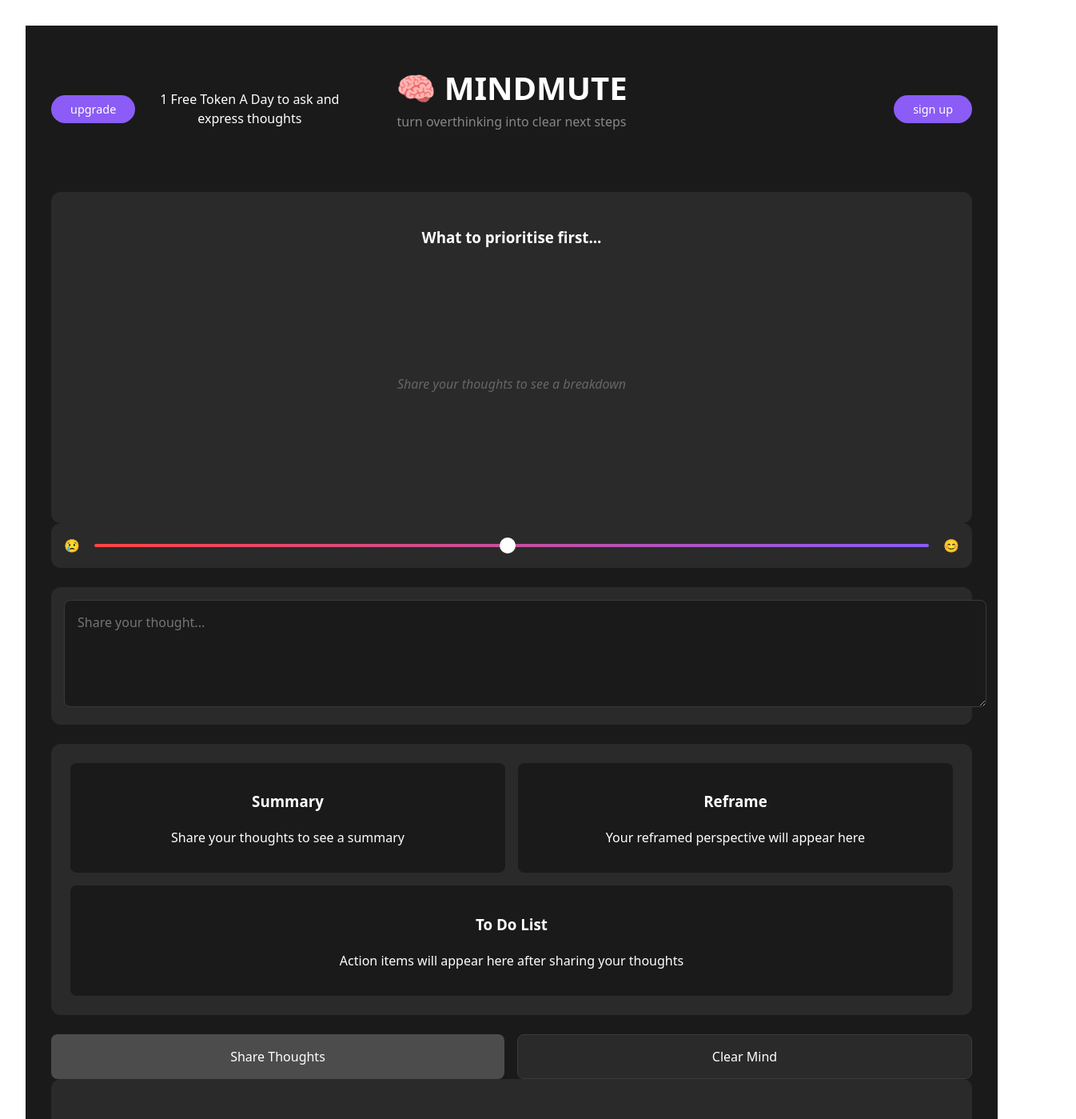
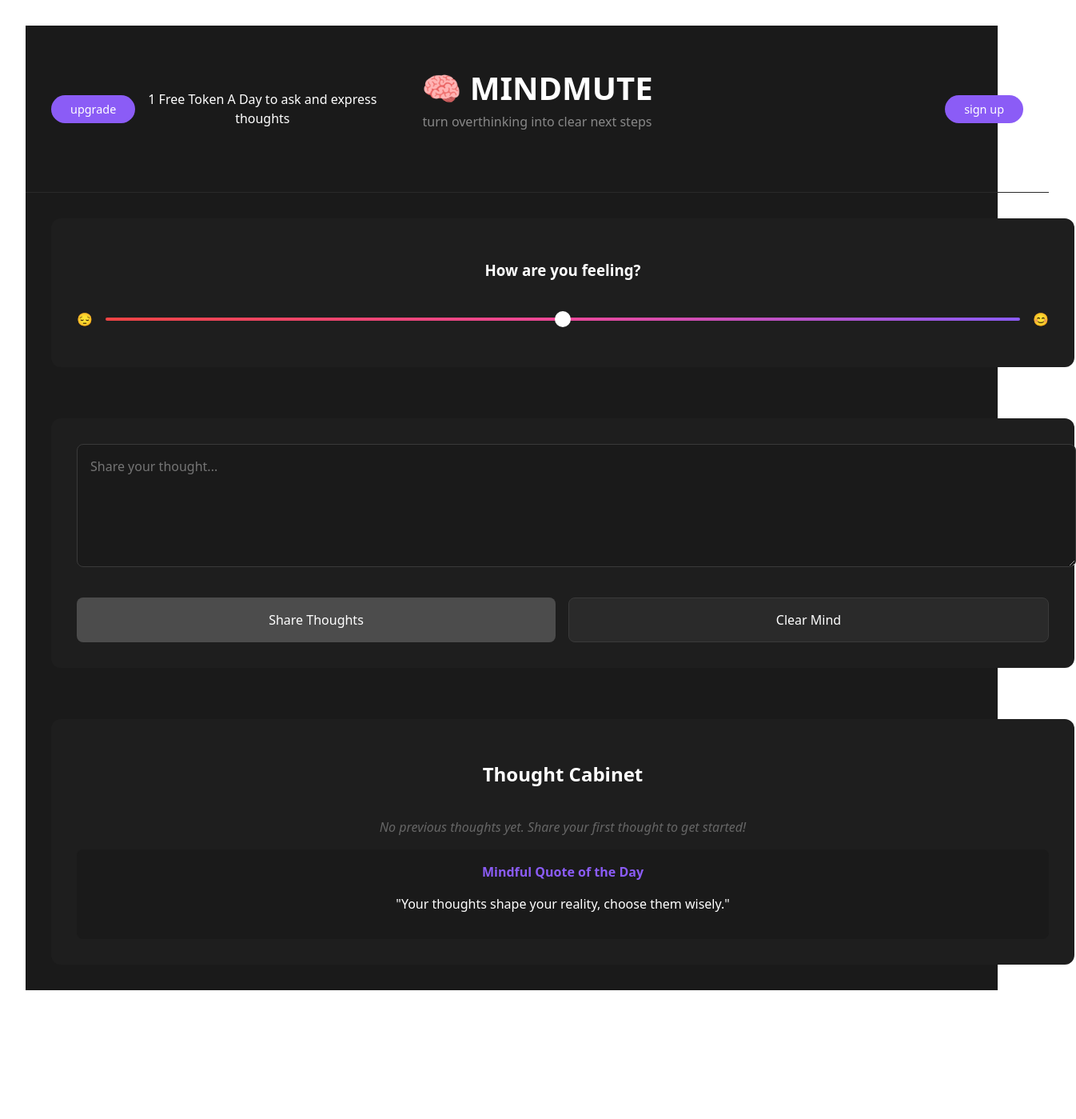
Before and after one commit to fahadbash1r/Mindmute, a React (Vite) app: page / in a window 1280 px wide. Shown: the top 1399 px of the page at 80% size, 1346 px wide, since content can reach past the window. After the commit the page ends 1270 px from the top, so only its background shows below. Built offline with nearby package versions, Linux system fonts and the light colour scheme.

Commit message:
Reorganize layout and improve flow

```diff
--- a/src/App.css
+++ b/src/App.css
@@ -42,22 +42,176 @@
 }
 
 .app-container {
+  width: 100%;
+  min-height: 100vh;
+  background: #1a1a1a;
+  color: white;
+  display: flex;
+  flex-direction: column;
+}
+
+header {
+  width: 100%;
+  padding: 2rem;
+  display: grid;
+  grid-template-columns: 1fr auto 1fr;
+  align-items: center;
+  gap: 2rem;
+  border-bottom: 1px solid #2a2a2a;
+}
+
+main {
+  flex: 1;
+  width: 100%;
   max-width: 1400px;
   margin: 0 auto;
   padding: 2rem;
-  min-height: 100vh;
   display: flex;
   flex-direction: column;
+  gap: 2rem;
+}
+
+.emotion-section {
+  width: 100%;
+  padding: 2rem;
+  background: #1e1e1e;
+  border-radius: 12px;
+  margin-bottom: 2rem;
+}
+
+.emotion-slider {
+  width: 100%;
+  display: flex;
+  align-items: center;
+  gap: 1rem;
+  padding: 1rem 0;
+}
+
+.slider-track {
+  flex: 1;
+  height: 4px;
+  background: linear-gradient(to right, #ef4444, #ec4899, #8b5cf6);
+  border-radius: 2px;
+  position: relative;
+}
+
+.slider-thumb {
+  width: 20px;
+  height: 20px;
+  background: white;
+  border-radius: 50%;
+  position: absolute;
+  top: 50%;
+  transform: translate(-50%, -50%);
+  cursor: pointer;
+}
+
+.thought-input-section {
+  width: 100%;
+  padding: 2rem;
+  background: #1e1e1e;
+  border-radius: 12px;
+  margin-bottom: 2rem;
+}
+
+.question-input {
+  width: 100%;
+  padding: 1rem;
   background: #1a1a1a;
+  border: 1px solid #3a3a3a;
+  border-radius: 8px;
+  color: white;
+  font-size: 1rem;
+  min-height: 120px;
+  resize: vertical;
+  font-family: inherit;
+  margin-bottom: 1rem;
+}
+
+.response-section {
+  width: 100%;
+  display: grid;
+  grid-template-columns: repeat(3, 1fr);
+  gap: 1rem;
+  margin-bottom: 2rem;
+}
+
+.response-box {
+  background: #1e1e1e;
+  padding: 2rem;
+  border-radius: 12px;
+}
+
+.response-box h3 {
+  margin-bottom: 1rem;
+  color: #8b5cf6;
+}
+
+.pie-chart-section {
+  width: 100%;
+  padding: 2rem;
+  background: #1e1e1e;
+  border-radius: 12px;
+  margin-bottom: 2rem;
+  display: none; /* Hidden by default */
+}
+
+.pie-chart-section.visible {
+  display: block;
+}
+
+.thought-cabinet {
+  width: 100%;
+  padding: 2rem;
+  background: #1e1e1e;
+  border-radius: 12px;
+}
+
+.action-buttons {
+  display: flex;
+  gap: 1rem;
+  margin-top: 1rem;
+}
+
+.share-btn, .clear-btn {
+  flex: 1;
+  padding: 1rem 2rem;
+  border: none;
+  border-radius: 8px;
+  cursor: pointer;
+  font-size: 1rem;
+  transition: background-color 0.2s;
+}
+
+.share-btn {
+  background: #8b5cf6;
   color: white;
 }
 
-header {
-  display: grid;
-  grid-template-columns: 1fr auto 1fr;
-  align-items: center;
-  margin-bottom: 2rem;
-  gap: 2rem;
+.share-btn:hover {
+  background: #7c3aed;
+}
+
+.share-btn:disabled {
+  background: #4c4c4c;
+  cursor: not-allowed;
+}
+
+.clear-btn {
+  background: #2a2a2a;
+  color: white;
+  border: 1px solid #3a3a3a;
+}
+
+.clear-btn:hover {
+  background: #3a3a3a;
+}
+
+.empty-state {
+  color: #666;
+  font-style: italic;
+  text-align: center;
+  padding: 1rem;
 }
 
 .token-info {
@@ -103,28 +257,6 @@ header {
   text-transform: lowercase;
 }
 
-/* Update input to be a textarea */
-.question-input {
-  width: 100%;
-  padding: 1rem;
-  background: #1a1a1a;
-  border: 1px solid #3a3a3a;
-  border-radius: 8px;
-  color: white;
-  font-size: 1rem;
-  min-height: 100px;
-  resize: vertical;
-  font-family: inherit;
-}
-
-/* Empty state styles */
-.empty-state {
-  color: #666;
-  font-style: italic;
-  text-align: center;
-  padding: 2rem;
-}
-
 .pie-chart-empty {
   display: flex;
   align-items: center;
@@ -132,47 +264,6 @@ header {
   height: 300px;
   color: #666;
   font-style: italic;
-}
-
-/* Update button styles */
-.action-buttons {
-  display: flex;
-  gap: 1rem;
-}
-
-.share-btn, .clear-btn {
-  flex: 1;
-  padding: 1rem 2rem;
-  border: none;
-  border-radius: 8px;
-  cursor: pointer;
-  font-size: 1rem;
-  text-transform: none;
-  transition: background-color 0.2s;
-}
-
-.share-btn {
-  background: #8B5CF6;
-  color: white;
-}
-
-.share-btn:hover {
-  background: #7c3aed;
-}
-
-.share-btn:disabled {
-  background: #4c4c4c;
-  cursor: not-allowed;
-}
-
-.clear-btn {
-  background: #2a2a2a;
-  color: white;
-  border: 1px solid #3a3a3a;
-}
-
-.clear-btn:hover {
-  background: #3a3a3a;
 }
 
 /* Left Section - Pie Chart */
@@ -219,65 +310,10 @@ header {
   gap: 1.5rem;
 }
 
-.emotion-slider {
-  display: flex;
-  align-items: center;
-  gap: 1rem;
-  background: #2a2a2a;
-  padding: 1rem;
-  border-radius: 12px;
-}
-
-.emotion-slider input {
-  flex: 1;
-  height: 4px;
-  -webkit-appearance: none;
-  background: linear-gradient(to right, #ff4444, #8B5CF6);
-  border-radius: 2px;
-}
-
-.emotion-slider input::-webkit-slider-thumb {
-  -webkit-appearance: none;
-  width: 20px;
-  height: 20px;
-  background: white;
-  border-radius: 50%;
-  cursor: pointer;
-}
-
 .question-box {
   background: #2a2a2a;
   padding: 1rem;
   border-radius: 12px;
-}
-
-.response-box {
-  display: grid;
-  grid-template-columns: repeat(2, 1fr);
-  gap: 1rem;
-  background: #2a2a2a;
-  padding: 1.5rem;
-  border-radius: 12px;
-}
-
-.response-section {
-  background: #1a1a1a;
-  padding: 1rem;
-  border-radius: 8px;
-}
-
-.todo {
-  grid-column: span 2;
-}
-
-/* Right Section - Thought Cabinet */
-.thought-cabinet {
-  background: #2a2a2a;
-  border-radius: 12px;
-  padding: 1.5rem;
-  display: flex;
-  flex-direction: column;
-  gap: 1rem;
 }
 
 .old-thought {
--- a/src/App.jsx
+++ b/src/App.jsx
@@ -39,10 +39,15 @@ function PieChart({ data }) {
 
 function EmotionSlider() {
   return (
+    <div className="emotion-section">
+      <h3>How are you feeling?</h3>
       <div className="emotion-slider">
-      <span role="img" aria-label="sad">😢</span>
-      <input type="range" min="1" max="100" defaultValue="50" />
-      <span role="img" aria-label="happy">😊</span>
+        <span>😔</span>
+        <div className="slider-track">
+          <div className="slider-thumb" style={{ left: '50%' }} />
+        </div>
+        <span>😊</span>
+      </div>
     </div>
   )
 }
@@ -71,18 +76,20 @@ function ThoughtCabinet({ oldThoughts }) {
   )
 }
 
-function ResponseBox({ summary, reframe, todoList }) {
+function ResponseSection({ summary, reframe, todoList, isVisible }) {
+  if (!isVisible) return null;
+
   return (
+    <div className="response-section">
       <div className="response-box">
-      <div className="response-section summary">
         <h3>Summary</h3>
-        <p>{summary || "Share your thoughts to see a summary"}</p>
+        <p>{summary || "Processing your thoughts..."}</p>
       </div>
-      <div className="response-section reframe">
+      <div className="response-box">
         <h3>Reframe</h3>
-        <p>{reframe || "Your reframed perspective will appear here"}</p>
+        <p>{reframe || "Creating a new perspective..."}</p>
       </div>
-      <div className="response-section todo">
+      <div className="response-box">
         <h3>To Do List</h3>
         {todoList && todoList.length > 0 ? (
           <ul>
@@ -91,9 +98,32 @@ function ResponseBox({ summary, reframe, todoList }) {
             ))}
           </ul>
         ) : (
-          <p>Action items will appear here after sharing your thoughts</p>
+          <p>Generating action items...</p>
         )}
       </div>
+    </div>
+  )
+}
+
+function PieChartSection({ data, isVisible }) {
+  if (!isVisible) return null;
+
+  return (
+    <div className="pie-chart-section visible">
+      <h3>What to prioritise first...</h3>
+      {data && data.length > 0 ? (
+        <div className="pie-chart">
+          {data.map((item, index) => (
+            <div key={index} className="pie-segment">
+              {item.label} ({item.percentage}%)
+            </div>
+          ))}
+        </div>
+      ) : (
+        <div className="pie-chart-empty">
+          Analyzing your priorities...
+        </div>
+      )}
     </div>
   )
 }
@@ -103,12 +133,14 @@ function App() {
   const [messages, setMessages] = useState([])
   const [isLoading, setIsLoading] = useState(false)
   const [pieData, setPieData] = useState([])
+  const [showResults, setShowResults] = useState(false)
 
   const handleSubmit = async (e) => {
     e.preventDefault()
     if (!input.trim()) return
 
     setIsLoading(true)
+    setShowResults(true)
     try {
       const res = await fetch("/.netlify/functions/gpt", {
         method: "POST",
@@ -125,9 +157,11 @@ function App() {
         question: input,
         response: data.clarity
       }])
+      // TODO: Update pieData based on API response
       setInput("")
     } catch (err) {
       console.error("Error:", err)
+      setShowResults(false)
     } finally {
       setIsLoading(false)
     }
@@ -135,6 +169,7 @@ function App() {
 
   const handleClear = () => {
     setInput("")
+    setShowResults(false)
     setPieData([])
   }
 
@@ -155,25 +190,15 @@ function App() {
       </header>
 
       <main>
-        <div className="left-section">
-          <PieChart data={pieData} />
-        </div>
+        <EmotionSlider />
 
-        <div className="center-section">
-          <EmotionSlider />
-          <div className="question-box">
+        <div className="thought-input-section">
           <textarea
             value={input}
             onChange={(e) => setInput(e.target.value)}
             placeholder="Share your thought..."
             className="question-input"
             rows={4}
-            />
-          </div>
-          <ResponseBox
-            summary=""
-            reframe=""
-            todoList={[]}
           />
           <div className="action-buttons">
             <button
@@ -192,8 +217,36 @@ function App() {
           </div>
         </div>
 
-        <div className="right-section">
-          <ThoughtCabinet oldThoughts={messages} />
+        <ResponseSection
+          summary=""
+          reframe=""
+          todoList={[]}
+          isVisible={showResults}
+        />
+
+        <PieChartSection
+          data={pieData}
+          isVisible={showResults}
+        />
+
+        <div className="thought-cabinet">
+          <h2>Thought Cabinet</h2>
+          {messages && messages.length > 0 ? (
+            messages.map((thought, index) => (
+              <div key={index} className="old-thought">
+                <h3>{thought.question}</h3>
+                <p>{thought.response}</p>
+              </div>
+            ))
+          ) : (
+            <div className="empty-state">
+              No previous thoughts yet. Share your first thought to get started!
+            </div>
+          )}
+          <div className="mindful-quote">
+            <h3>Mindful Quote of the Day</h3>
+            <p>"Your thoughts shape your reality, choose them wisely."</p>
+          </div>
         </div>
       </main>
     </div>
```
Lines whose indentation alone changed are shown as unchanged.
